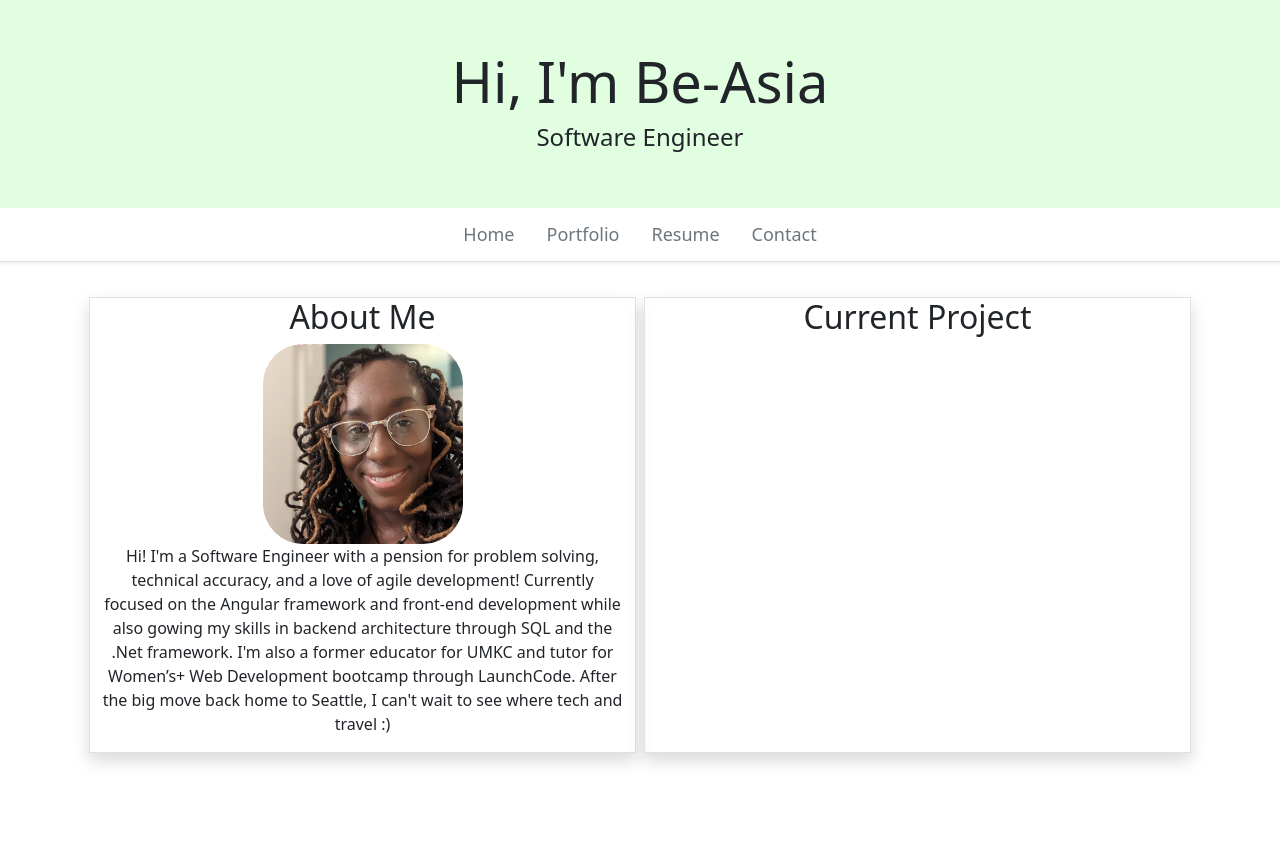
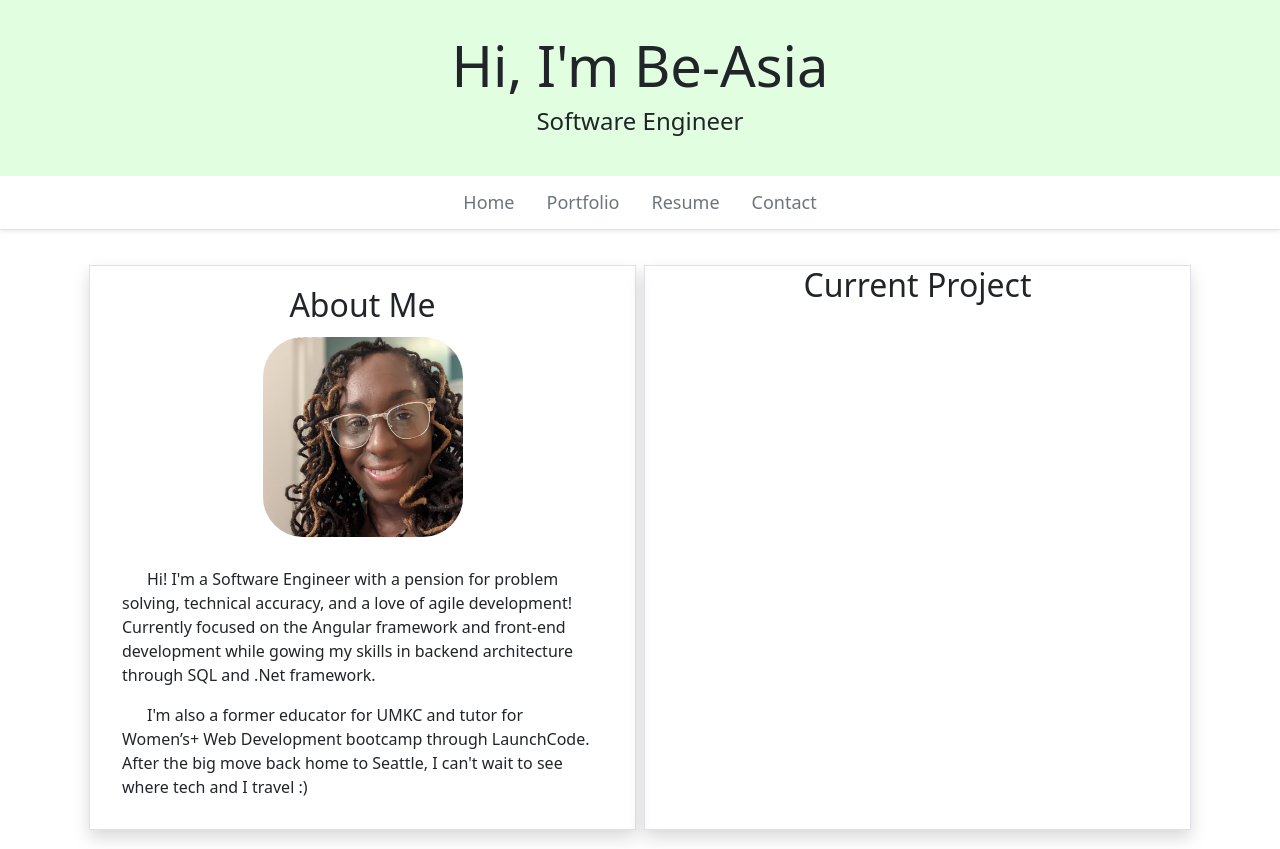
Before and after one commit to amerigirl/AngularPortfolioWebsite, an Angular app: page / in a window 1280 px wide. Before the commit the page ends 800 px from the top, so only its background shows below. Built offline with nearby package versions, Linux system fonts and the light colour scheme.

Commit message:
update paragraph structure

```diff
--- a/src/app/header/header.component.css
+++ b/src/app/header/header.component.css
@@ -1,5 +1,5 @@
 .jumbotron {
-  padding: 3rem 1rem;
+  padding: 2rem 1rem;
   background-color: rgb(225, 255, 224);
 }
 
--- a/src/app/home/home.component.css
+++ b/src/app/home/home.component.css
@@ -1,9 +1,22 @@
-.myPic{
+.myPic {
   width: 200px;
   height: 200px;
   border-radius: 20%;
+
 }
 
-.row{
+.row {
   padding: 15px;
 }
+
+.title {
+  padding-top: 20px;
+  padding-bottom: 5px;
+}
+
+.paragraph{
+  padding-top: 15px;
+  text-align: left;
+  text-indent: 25px;
+ margin: 15px 20px 30px;
+}
--- a/src/app/home/home.component.html
+++ b/src/app/home/home.component.html
@@ -1,28 +1,32 @@
 <div class="container">
   <div class="row">
     <!--about me-->
-    <div class="col-lg shadow border m-1">
+    <div class="col-md shadow border m-1">
       <div class="text-center">
-        <h2>About Me</h2>
+        <h2 class="title">About Me</h2>
         <img
           class="myPic"
           src="\assets\images\pic_of_me.jpg"
           alt="profile picture"
         />
+      </div>
+      <div class="paragraph">
         <p>
           Hi! I'm a Software Engineer with a pension for problem solving,
           technical accuracy, and a love of agile development! Currently focused
-          on the Angular framework and front-end development while also gowing
-          my skills in backend architecture through SQL and the .Net framework.
+          on the Angular framework and front-end development while gowing
+          my skills in backend architecture through SQL and .Net framework.
+        </p>
+        <p>
           I'm also a former educator for UMKC and tutor for Women’s+ Web
           Development bootcamp through LaunchCode. After the big move back home
-          to Seattle, I can't wait to see where tech and travel :)
+          to Seattle, I can't wait to see where tech and I travel :)
         </p>
       </div>
     </div>
 
     <!--featured project-->
-    <div class="col-lg shadow border m-1">
+    <div class="col-md shadow border m-1">
       <h2 class="text-center">Current Project</h2>
     </div>
   </div>
```
